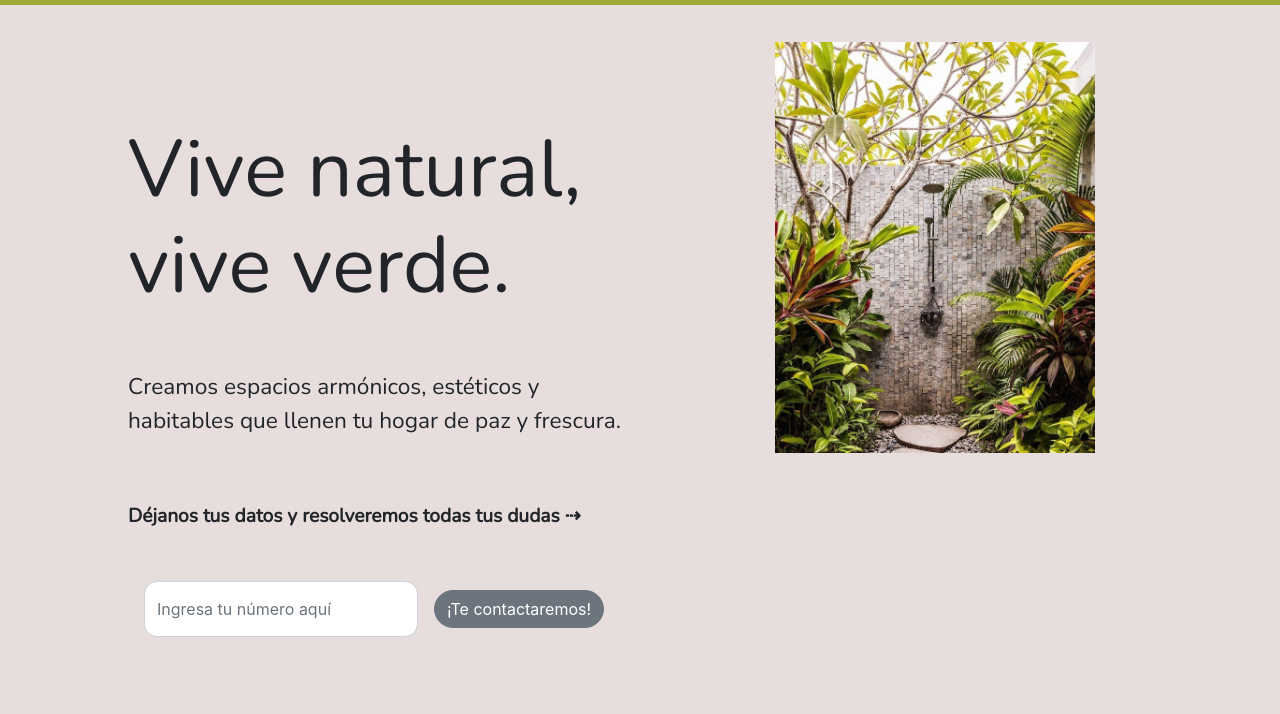
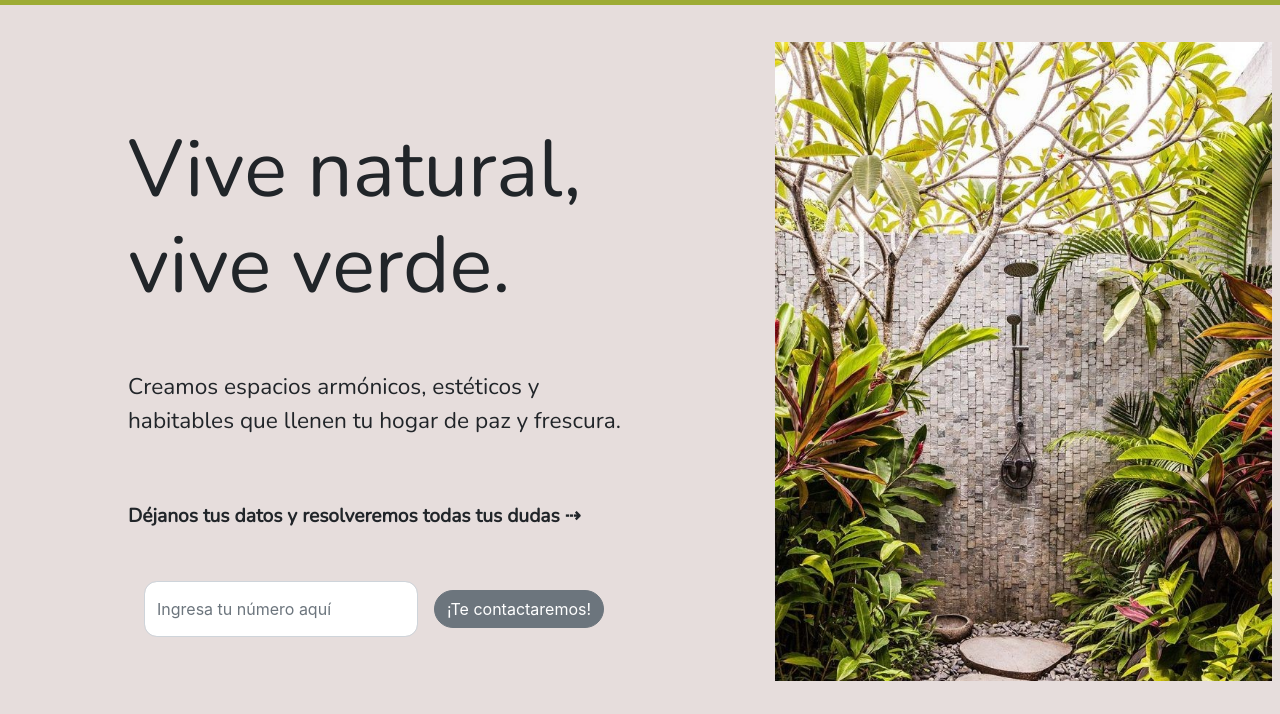
Before and after one commit to LoreSof23/Landing_AMARECEAE, a plain HTML site: page index.html in a window 1280 px wide. Shown: the part 86-800 px from the top of the page. Drawn offline with nearby package versions, Linux system fonts and the light colour scheme; files that its build step writes are made by us from their sources.

Commit message:
Update styles.css

```diff
--- a/Assets/styles.css
+++ b/Assets/styles.css
@@ -138,6 +138,6 @@
 
 .img-responsive {
     width: 100%;
-    max-width: 20rem;
+    max-width: 80rem;
     height: auto;
 }
```
